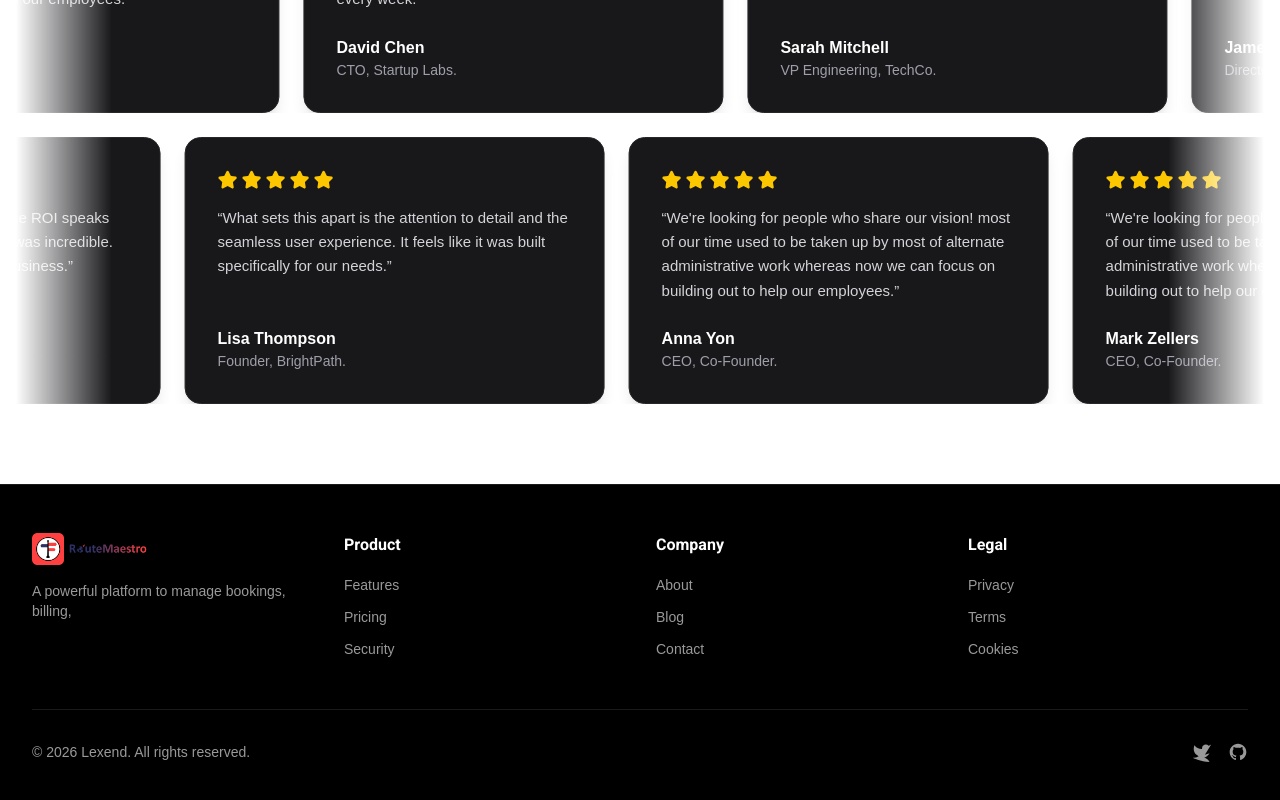
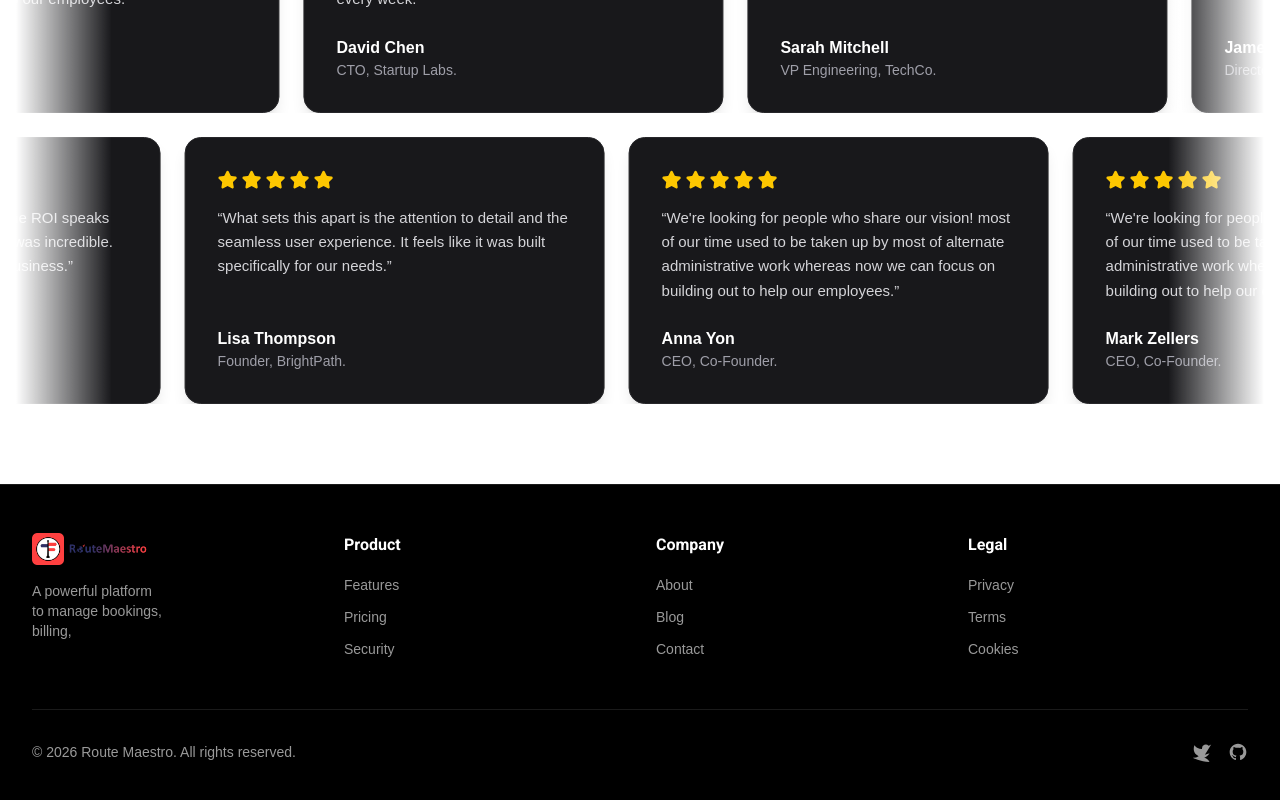
Before and after one commit to 01himanshuSingh/Route-Maestro-intern, a Next.js app: page / in a window 1280 px wide. Shown: the part 5159-5959 px from the top of the page. Built offline with nearby package versions, Linux system fonts and the light colour scheme.

Commit message:
small change

```diff
--- a/src/app/components/Footer.tsx
+++ b/src/app/components/Footer.tsx
@@ -20,7 +20,7 @@ export default function Footer() {
     priority
   />
 </div>
-            <p className="text-sm text-white/60 ">
+            <p className="text-sm text-white/60 max-w-[132px]  ">
             A powerful platform to manage bookings, billing,
 
 
@@ -97,7 +97,7 @@ export default function Footer() {
         {/* Bottom */}
         <div className="border-t border-white/10 pt-8 flex flex-col sm:flex-row items-center justify-between gap-4">
           <p className="text-sm text-white/60">
-            © 2026 Lexend. All rights reserved.
+            © 2026 Route Maestro. All rights reserved.
           </p>
           <div className="flex items-center gap-4">
             <Link href="#" className="text-white/60 hover:text-white transition-colors">
```
